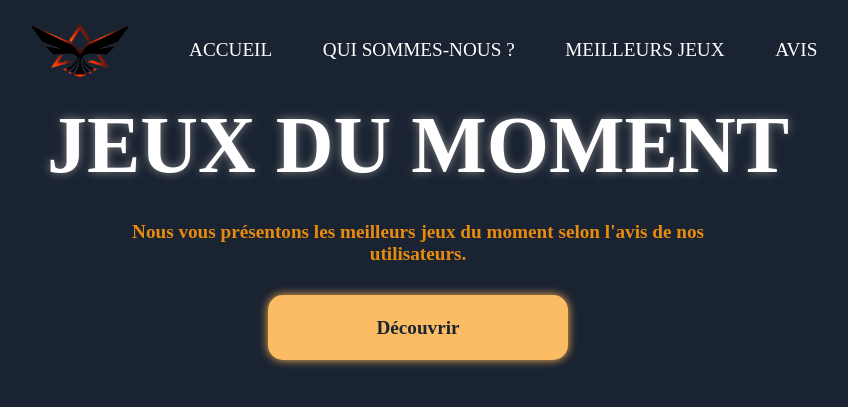
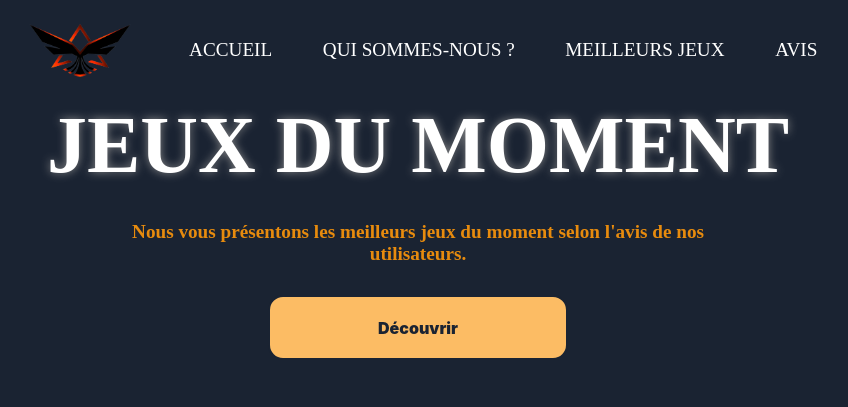
Before and after one commit to oce-prcp/website-for-beginners, a plain HTML site: page index.html in a window 1280 px wide. Shown: the top 407 px of the page, without its empty margins (222-1070 px from the left). Drawn offline with Linux system fonts and the light colour scheme.

Commit message:
accueil fini

```diff
--- a/index.html
+++ b/index.html
@@ -31,7 +31,7 @@
                     <p>
                         Nous vous présentons les meilleurs jeux du moment selon l'avis de nos utilisateurs.
                     </p>
-                    <button>Découvrir</button>
+                    <button class="button-27" role="button">Découvrir</button>
                 </div>
                 <div class="right">
                     <img src="img/porte.png">
@@ -41,3 +41,17 @@
         <!----- 2nd block ----->
     </body>
 </html>
+
+
+<!--
+.sect1 .container .left button {
+    width: 300px;
+    height: 65px;
+    border-radius: 15px;
+    border: none;
+    color: #1a2332;
+    font-size: 1.2em;
+    font-weight: 900;
+    background-color: #FCBC64;
+    box-shadow: 0px 0px 10px #fab24d;
+} -->
--- a/style/style-1.css
+++ b/style/style-1.css
@@ -33,6 +33,12 @@ body {
     width: 100%;
     display: flex;
     align-items: center;
+}
+
+.navbar.sticky{
+    padding: 15px 0;
+    background-color: #9a8b9b;
+
 }
 
 .navbar .container {
@@ -104,16 +110,48 @@ body {
     margin: 30px 0;
 }
 
-.sect1 .container .left button {
-    width: 300px;
-    height: 65px;
-    border-radius: 15px;
-    border: none;
-    color: #1a2332;
-    font-size: 1.2em;
-    font-weight: 900;
-    background-color: #FCBC64;
-    box-shadow: 0px 0px 10px #fab24d;
+
+.sect1 .container .left .button-27 {
+  appearance: none;
+  background-color: #FCBC64;
+  border: 2px solid #1a2332;
+  width: 300px;
+  height: 65px;
+  border-radius: 15px;
+  box-sizing: border-box;
+  color: #1a2332;
+  cursor: pointer;
+  display: inline-block;
+  font-family: Roobert,-apple-system,BlinkMacSystemFont,"Segoe UI",Helvetica,Arial,sans-serif,"Apple Color Emoji","Segoe UI Emoji","Segoe UI Symbol";
+  font-size: 16px;
+  font-weight: 900;
+  line-height: normal;
+  margin: 0;
+  min-height: 60px;
+  min-width: 0;
+  outline: none;
+  padding: 16px 24px;
+  text-align: center;
+  text-decoration: none;
+  transition: all 300ms cubic-bezier(.23, 1, 0.32, 1);
+  user-select: none;
+  -webkit-user-select: none;
+  touch-action: manipulation;
+  will-change: transform;
+}
+
+.sect1 .container .left .button-27:disabled {
+  pointer-events: none;
+}
+
+.sect1 .container .left .button-27:hover {
+  box-shadow: #E78B0E 0 8px 15px;
+  transform: translateY(-2px);
+}
+
+.button-27:active {
+  box-shadow: none;
+  transform: translateY(0);
 }
 
 
```
Also changed, not shown: 1 other file.
